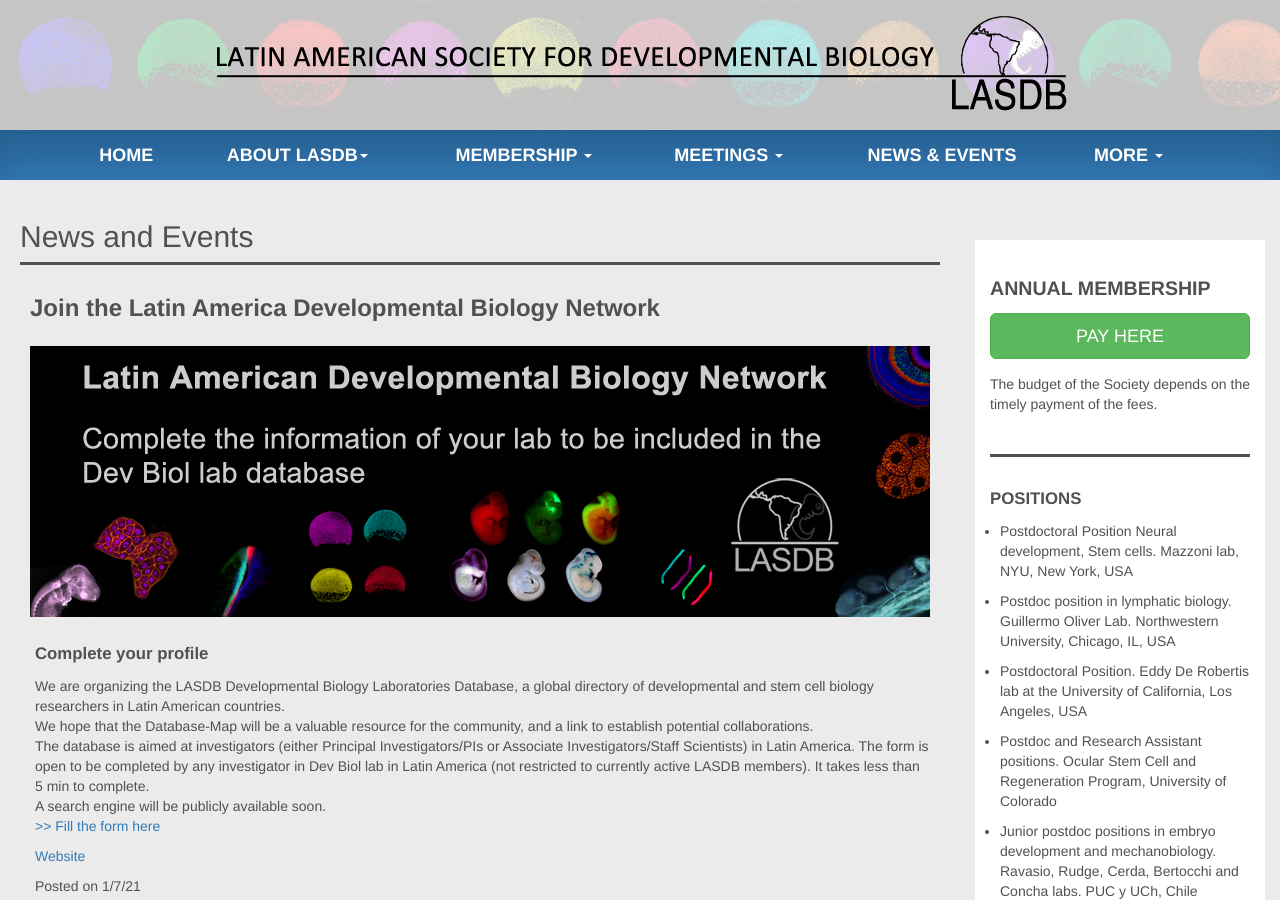
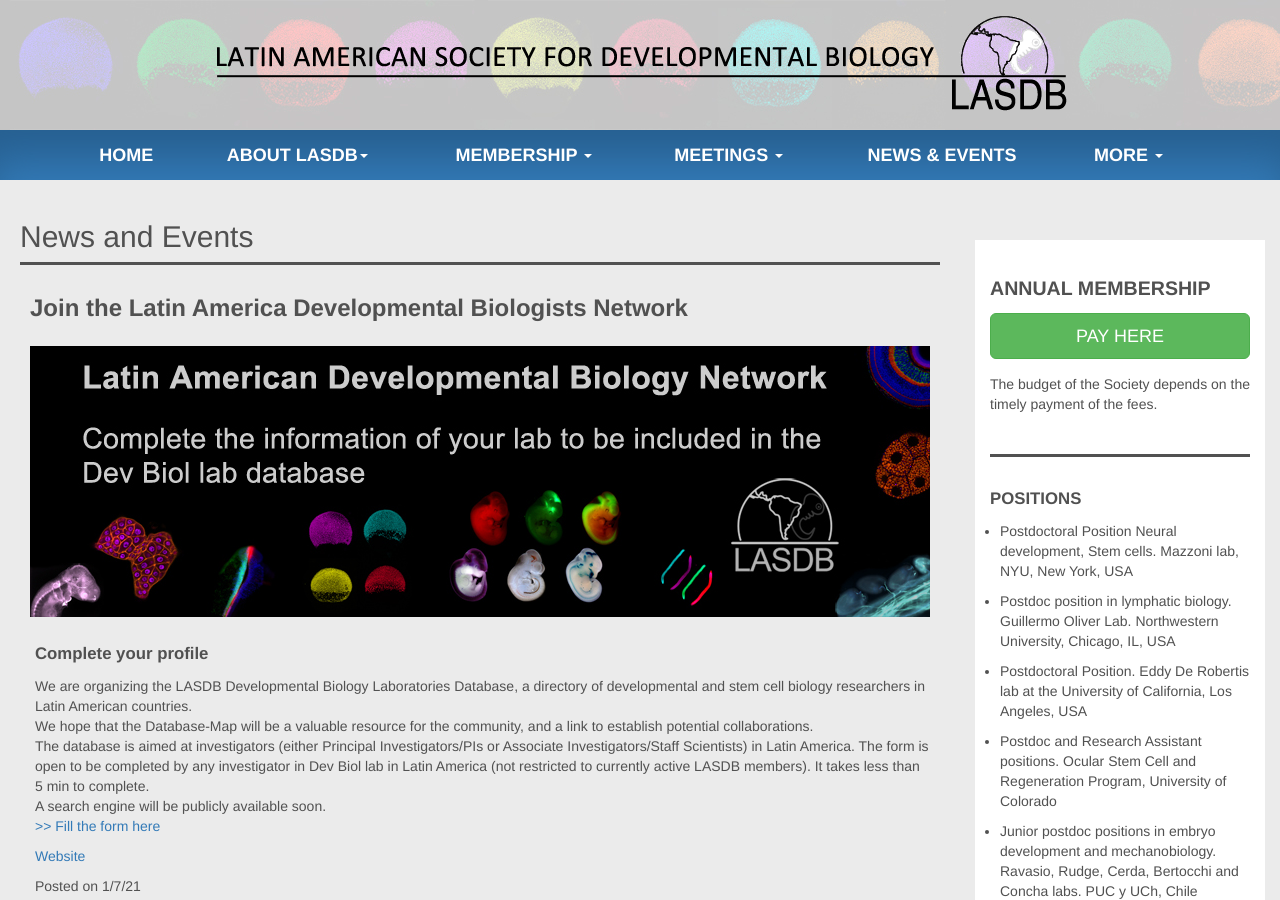
Before and after one commit to lasdb/lasdb.github.io, a Jekyll site: the page built from _posts/2000-01-01-news.markdown, in a window 1280 px wide and 900 px high. Built offline with Jekyll 4.4.1, drawn with Linux system fonts in a browser that asks for light colours; nearby versions of some CDN libraries.

Commit message:
Update 2000-01-01-news.markdown

```diff
--- a/_posts/2000-01-01-news.markdown
+++ b/_posts/2000-01-01-news.markdown
@@ -6,10 +6,10 @@
 permalink: pages/news.html
 news:
 
-  - title: 'Join the Latin America Developmental Biology Network'
+  - title: 'Join the Latin America Developmental Biologists Network'
     date: '1/7/21'
     subtitle: 'Complete your profile'
-    body: 'We are organizing the LASDB Developmental Biology Laboratories Database, a global directory of developmental and stem cell biology researchers in Latin American countries. <br>
+    body: 'We are organizing the LASDB Developmental Biology Laboratories Database, a directory of developmental and stem cell biology researchers in Latin American countries. <br>
 We hope that the Database-Map will be a valuable resource for the community, and a link to establish potential collaborations. <br>
 The database is aimed at investigators (either Principal Investigators/PIs or Associate Investigators/Staff Scientists) in Latin America. The form is open to be completed by any investigator in Dev Biol lab in Latin America (not restricted to currently active LASDB members). It takes less than 5 min to complete.<br>
 A search engine will be publicly available soon. <br>
```
